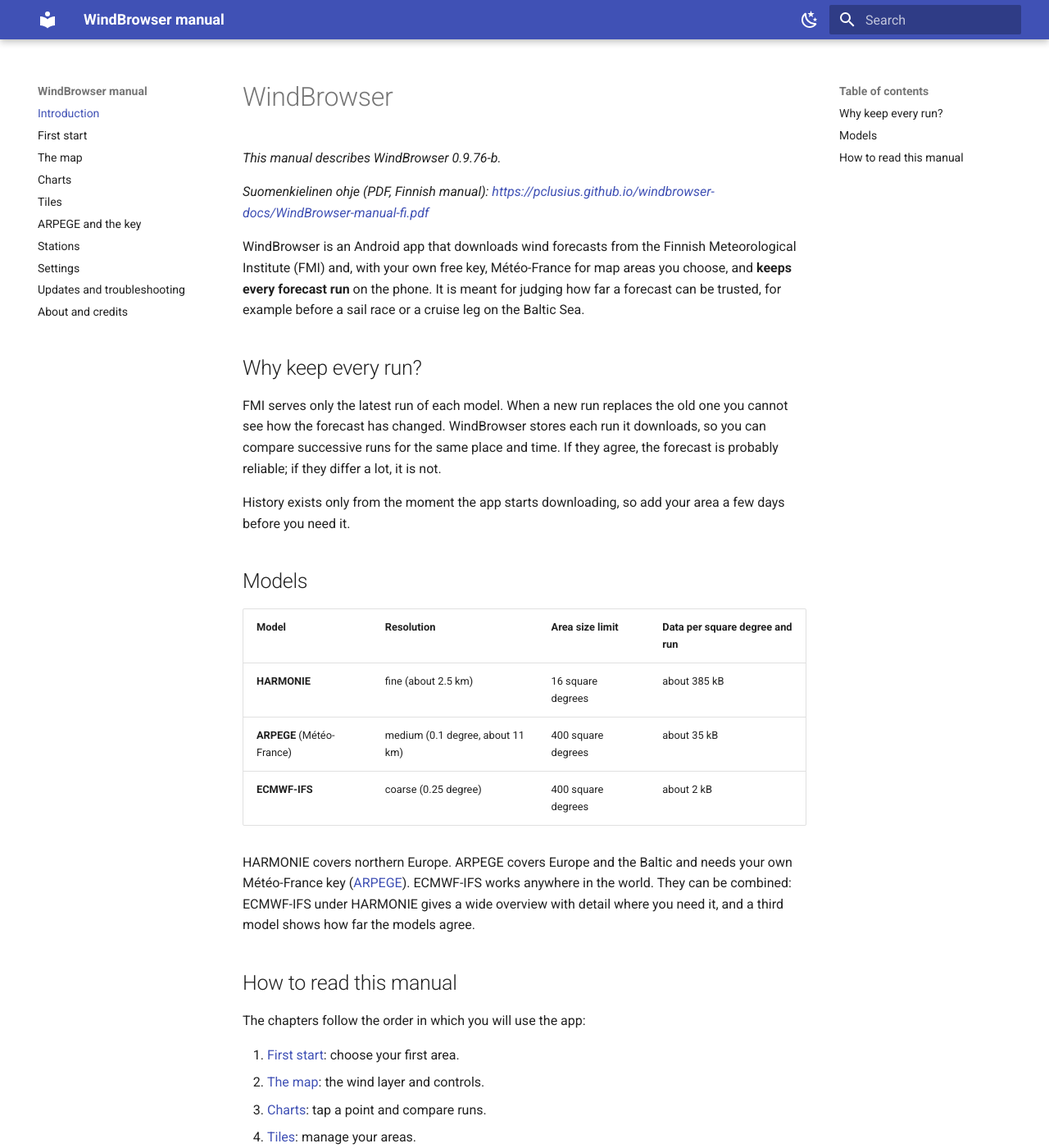
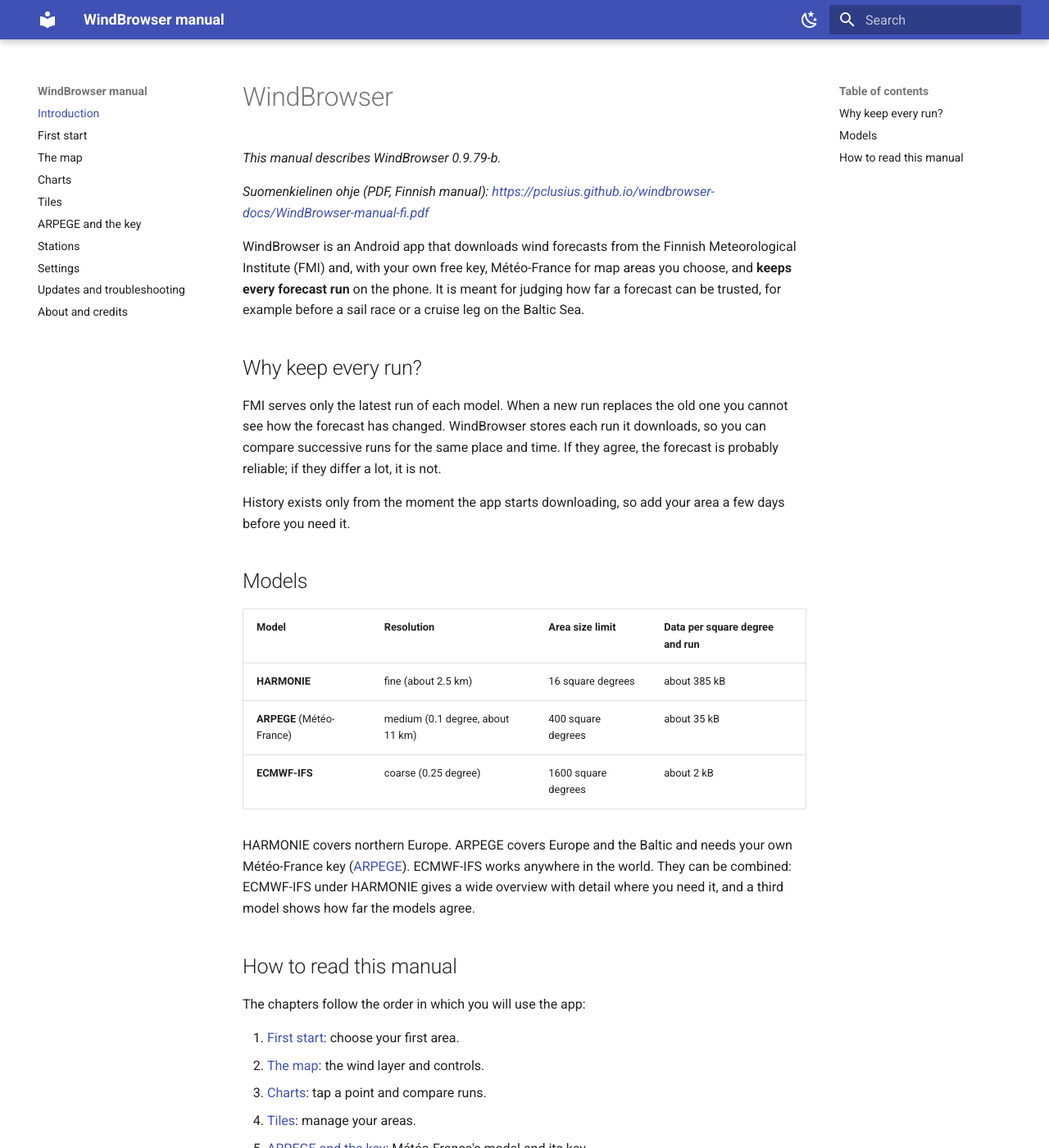
Before and after one commit to pclusius/windbrowser-docs, an MkDocs documentation site: the page built from docs/index.md, in a window 1280 px wide and 1400 px high. Shown: the whole window at 82% size. Built offline with MkDocs 1.6.1 and Material for MkDocs 9.7.7, drawn with Linux system fonts in a browser that asks for light colours.

Commit message:
Manual: no tile limit, ECMWF-IFS areas up to 1600 square degrees, version 0.9.79-b
Co-Authored-By: Claude Sonnet 5.5 <noreply@anthropic.com>

```diff
--- a/docs/index.md
+++ b/docs/index.md
@@ -1,7 +1,7 @@
 # WindBrowser
 
 <!-- version -->
-*This manual describes WindBrowser 0.9.76-b.*
+*This manual describes WindBrowser 0.9.79-b.*
 <!-- /version -->
 
 *Suomenkielinen ohje (PDF, Finnish manual): <https://pclusius.github.io/windbrowser-docs/WindBrowser-manual-fi.pdf>*
@@ -20,7 +20,7 @@ History exists only from the moment the app starts downloading, so add your area
 |---|---|---|---|
 | **HARMONIE** | fine (about 2.5 km) | 16 square degrees | about 385 kB |
 | **ARPEGE** (Météo-France) | medium (0.1 degree, about 11 km) | 400 square degrees | about 35 kB |
-| **ECMWF-IFS** | coarse (0.25 degree) | 400 square degrees | about 2 kB |
+| **ECMWF-IFS** | coarse (0.25 degree) | 1600 square degrees | about 2 kB |
 
 HARMONIE covers northern Europe. ARPEGE covers Europe and the Baltic and needs your own Météo-France key ([ARPEGE](arpege.md)). ECMWF-IFS works anywhere in the world. They can be combined: ECMWF-IFS under HARMONIE gives a wide overview with detail where you need it, and a third model shows how far the models agree.
 
```
Also changed, not shown: docs/first-start.md (+1 -1 lines), docs/tiles.md (+1 -1 lines), 1 other file.
